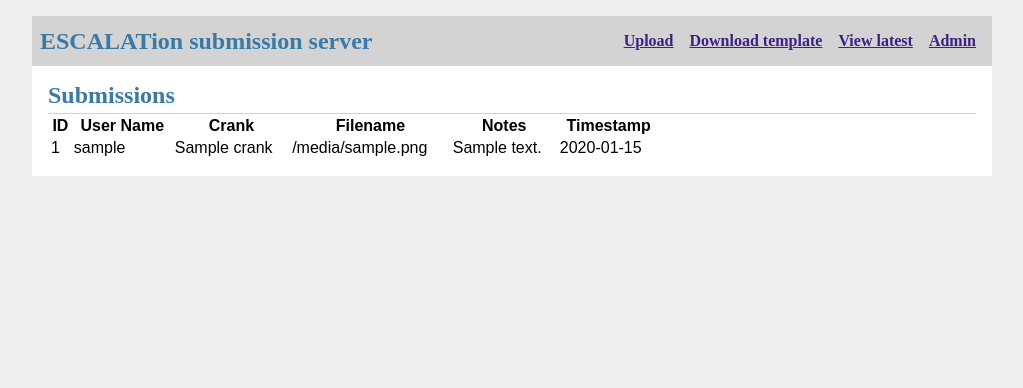
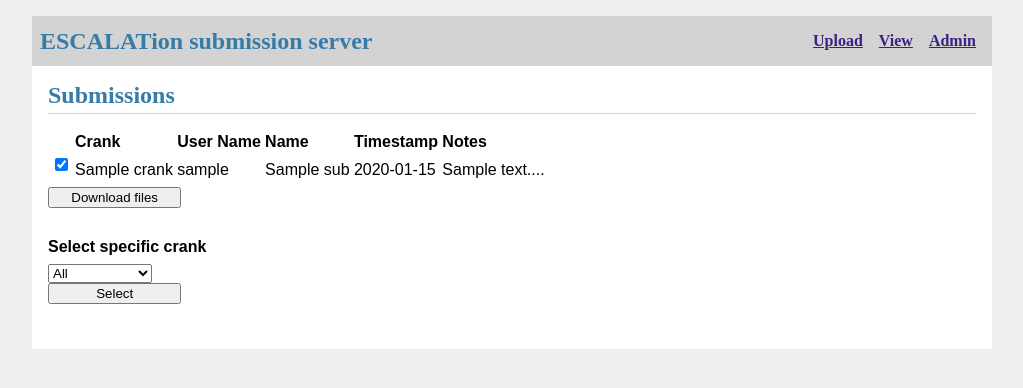
Before and after one commit to twosixlabs/Escalation, a Flask app: template submit_server/escalation/templates/index.html in a window 1280 px wide. Shown: the top 388 px of the page, without its empty margins (128-1151 px from the left). Run offline with Flask 2, Linux system fonts and the light colour scheme; the template is opened without the code that fills it: most values are stand-ins (such as "Sample title", 1, 10 or a date in 2020).

Commit message:
Issue #10: add submission download selection

```diff
--- a/submit_server/escalation/static/style.css
+++ b/submit_server/escalation/static/style.css
@@ -116,3 +116,12 @@ input[type=submit] {
   align-self: start;
   min-width: 10em;
 }
+
+select{
+  align-self: start;
+  max-width: 10em
+}
+
+th {
+  text-align: left
+}
--- a/submit_server/escalation/templates/base.html
+++ b/submit_server/escalation/templates/base.html
@@ -3,9 +3,8 @@
 <link rel="stylesheet" href="{{ url_for('static', filename='style.css') }}">
 <nav>
   <h1>ESCALATion submission server</h1>
-    <h4> <a class="action" href="{{ url_for('submission.upload') }}">Upload </a> </h4>
-    <h4> <a class="action" href="{{ url_for('submission.upload') }}">Download template</a> </h4>
-    <h4> <a class="action" href="{{ url_for('view.view') }}">View latest</a>  </h4>
+    <h4> <a class="action" href="{{ url_for('submission.upload') }}">Upload</a> </h4>
+    <h4> <a class="action" href="{{ url_for('view.view') }}">View</a>  </h4>
     <h4> <a class="action" href="{{ url_for('submission.upload') }}">Admin</a> </h4>
 </nav>
 
--- a/submit_server/escalation/templates/index.html
+++ b/submit_server/escalation/templates/index.html
@@ -5,24 +5,38 @@
 {% endblock %}
 
 {% block content %}
-<table style="width:66%">
+<form method="post">
+<table style="width:500px">
   <tr>
-    <th>ID</th>
+    <th></th>
+    <th>Crank</th>
     <th>User Name</th>
-    <th>Crank</th>
-    <th>Filename</th>
+    <th>Name</th>
+    <th>Timestamp</th>
     <th>Notes</th>
-    <th>Timestamp</th>
   </tr>
 {% for sub in submissions %}
-<tr>
-  <td>{{ sub['id'] }}</td>
-  <td> {{ sub['username'] }} </td>
-  <td> {{ sub['crank'] }} </td>
-  <td> {{ sub['filename'] }} </td>
-  <td> {{ sub['notes'] }} </td>
-  <td> {{ sub['created'].strftime('%Y-%m-%d') }} </tr>
-</tr>
+  <tr>
+    <td> <input type="checkbox" name="download" value="{{ sub['filename'] }}" checked>
+    <td> {{ sub['crank'] }} </td>
+    <td> {{ sub['username'] }} </td>
+    <td> {{ sub['expname'] }} </td>
+    <td> {{ sub['created'].strftime('%Y-%m-%d') }} </td>
+    <td> {{ sub['notes'][:20] + "..." }} </td>
+  </tr>
 {% endfor %}
 </table>
+  <input type="hidden" value="{{ crank }}" name="crank">
+  <input type="submit" value="Download files">
+</form>
+<form method="post">
+  <label for="crank">Select specific crank</label>
+  <select name="crank">
+    <option value="all">All</option>
+    {% for crank in cranks %}
+    <option value="{{ crank }}">{{ crank }} </option>
+    {% endfor %}
+  </select>
+  <input type="submit" value="Select">
+</form>
 {% endblock %}
```
Also changed, not shown: submit_server/escalation/schema.sql (+17 -0 lines), submit_server/escalation/view.py (+26 -10 lines).
